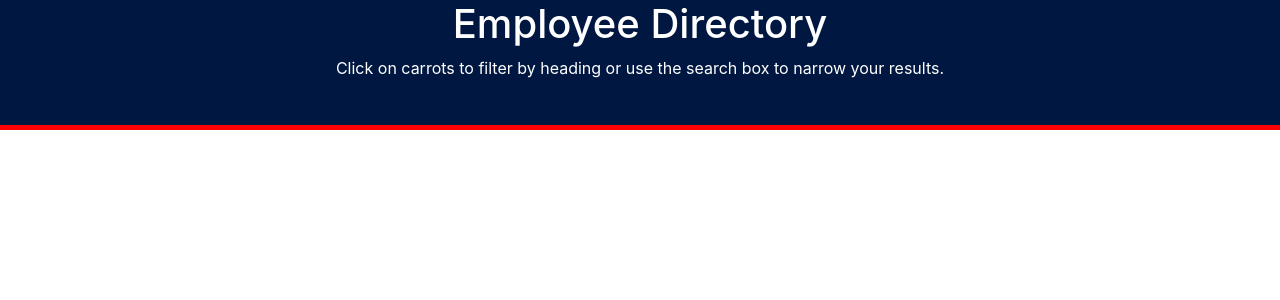
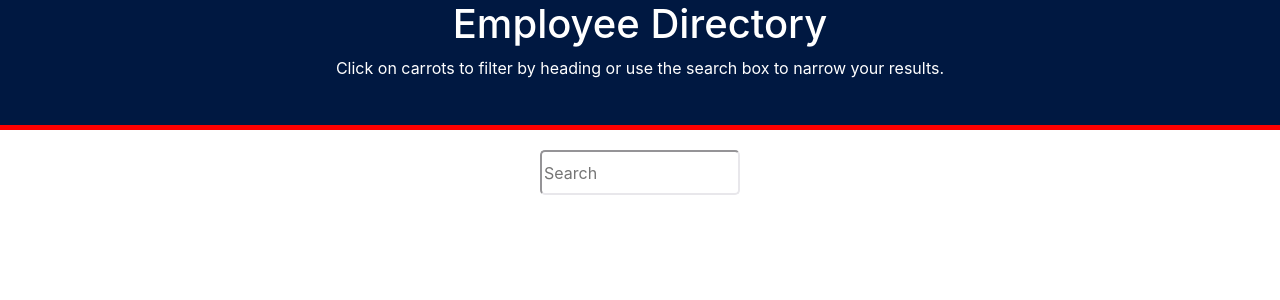
Before and after one commit to 7J647/React-Employee-Directory, a React (Create React App) app: page / in a window 1280 px wide. Shown: the top 300 px of the page. Built offline with nearby package versions, Linux system fonts and the light colour scheme.

Commit message:
added search box

```diff
--- a/src/App.js
+++ b/src/App.js
@@ -4,15 +4,20 @@ import './App.css';
 function App() {
   return (
     <>
-    <div style={{backgroundColor:"rgb(0,24,65)", height:130, borderBottom: "5px solid red"}}
+    <header style={{backgroundColor:"rgb(0,24,65)", height:130, borderBottom: "5px solid red"}}
               className="header">
-    {/* <Row>
-          <Col size="sm-12"> */}
             <h1 style={{color:"white", textAlign:"center"}}>Employee Directory</h1>
             <p style={{color:"white", textAlign:"center"}}>Click on carrots to filter by heading or use the search box to narrow your results.</p>
-          {/* </Col>
-    </Row> */}
+    </header>
+    <div style={{margin:20, display: "flex", justifyContent: "center"}}>
+      <input style={{height:45, width: 200, borderRadius:5,
+        borderColor:"#E8E7EB"}}type="search" id="search" placeholder="Search">
+        </input>
     </div>
+
+
+
+
     </>
 
 );
```
